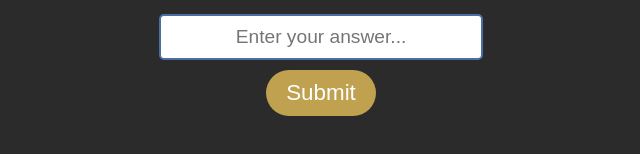
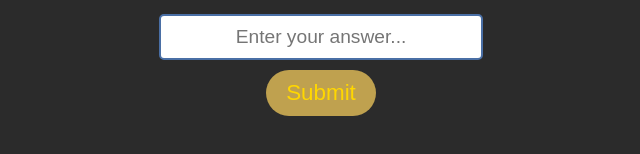
Before and after one commit to Bomagift/ValentineMesaage, a React (Vite) app: page /riddle in a window 1280 px wide. Shown: the part 374-528 px from the top of the page, without its empty margins (319-959 px from the left). Built offline with nearby package versions, Linux system fonts and the light colour scheme.

Commit message:
still working

```diff
--- a/src/components/RiddlePage.css
+++ b/src/components/RiddlePage.css
@@ -21,7 +21,7 @@
   }
   button {
     background: #bfa14f;
-    color: white;
+    color: gold;
     padding: 10px 20px;
     margin-top: 10px;
     cursor: pointer;
```
